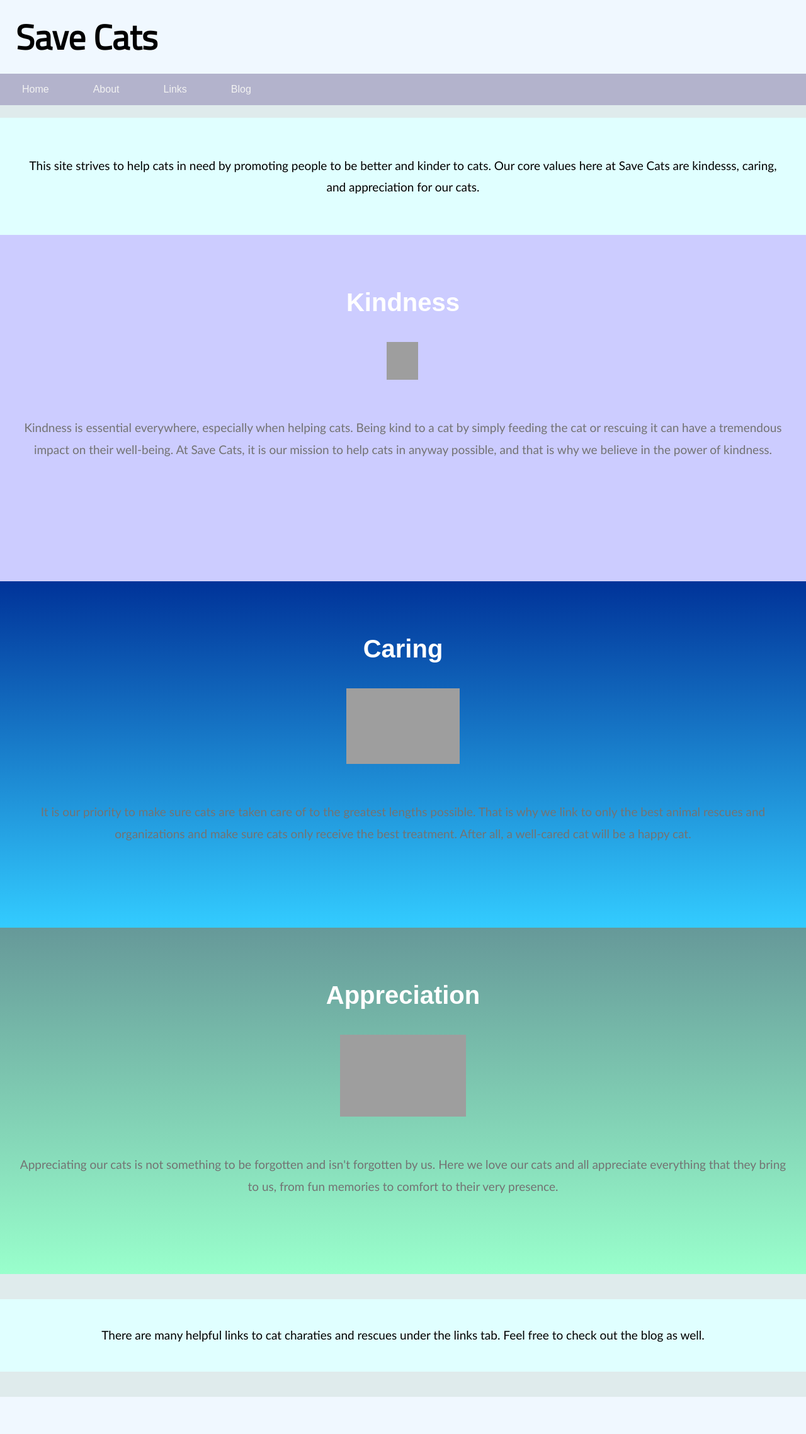
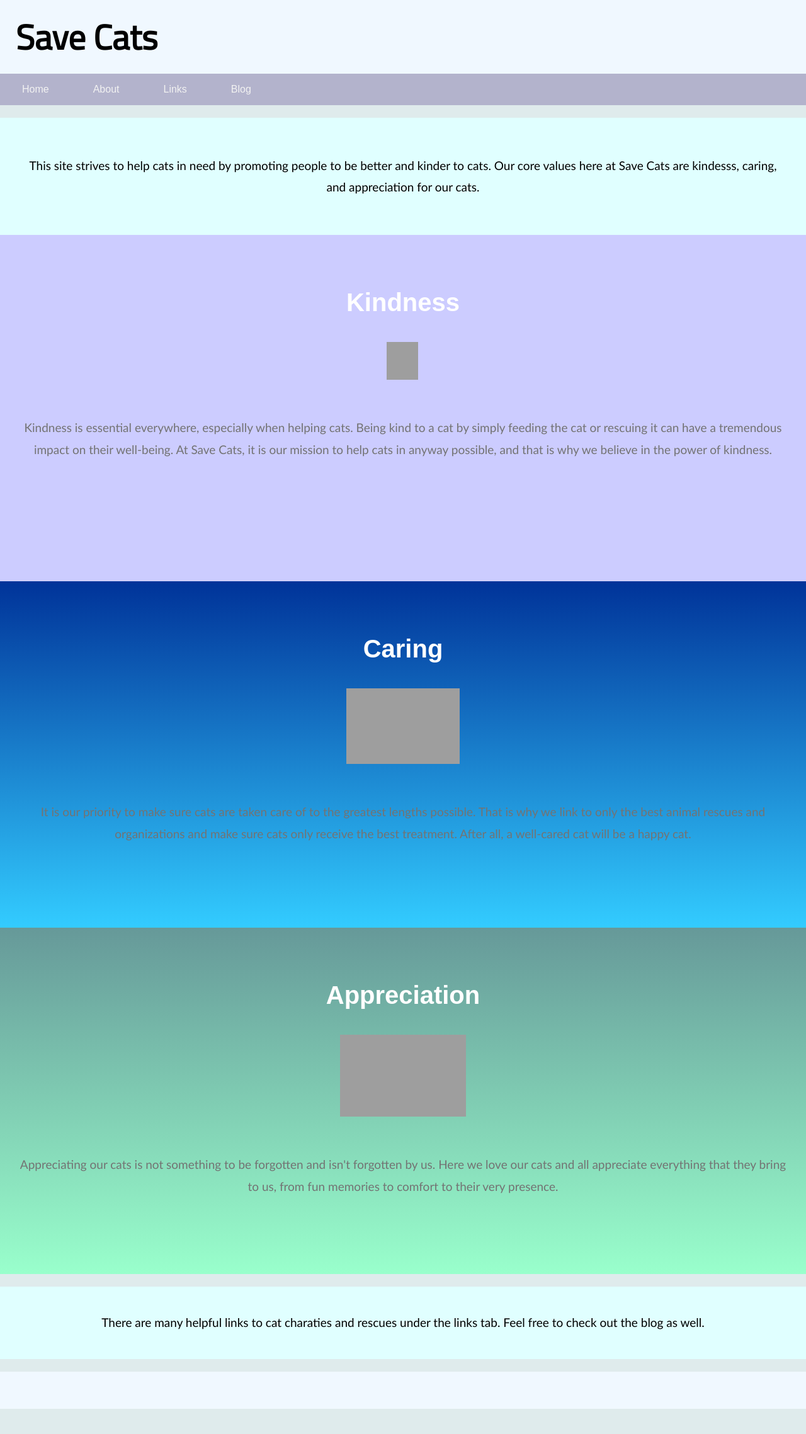
Before and after one commit to Jewel494/Jewel494.github.io, a Jekyll site: the page indexone.html, which Jekyll copies as it is, in a window 1280 px wide. Shown: the whole page at 63% size. Built offline with Jekyll 4.4.1, drawn with Linux system fonts in a browser that asks for light colours; some web fonts are replaced; after the commit the page ends 2237 px from its top, so only the background shows below that; grey boxes are pictures that could not be loaded.

Commit message:
Update indexone.html

```diff
--- a/indexone.html
+++ b/indexone.html
@@ -256,8 +256,8 @@ position: relative;
  padding-top: 40px;
  padding-bottom: 40px;
  overflow: auto;
- margin-top: 40px;
- margin-bottom: 40px;
+ margin-top: 20px;
+ margin-bottom: 20px;
     }
 
 .textdos {
```
